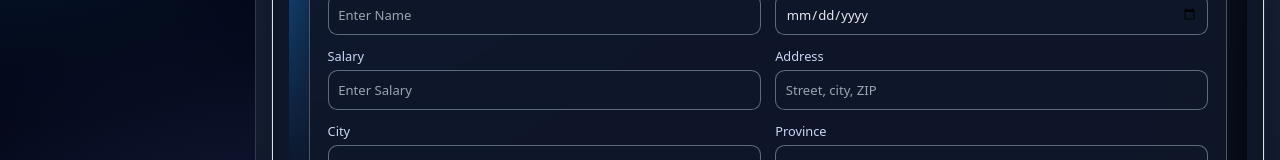
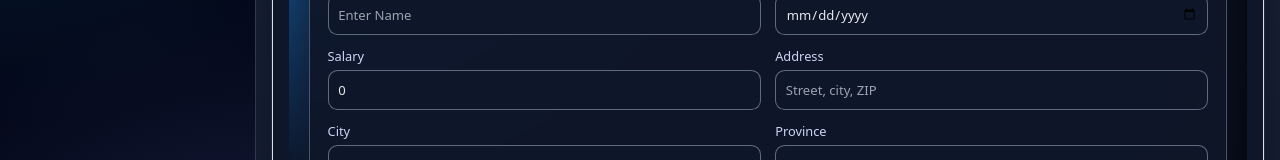
Before and after one commit to vikumkanishka/Store-Tech-Front-End-, an Angular app: page /dashboard/customer in a window 1280 px wide. Shown: the part 336-496 px from the top of the page. Built offline with nearby package versions, Linux system fonts and the light colour scheme; no server answers.

Commit message:
feat: bind customer form fields to customerObj and integrate FormsModule for two-way data binding

```diff
--- a/src/app/page/dashboard/customer/customer.html
+++ b/src/app/page/dashboard/customer/customer.html
@@ -13,45 +13,49 @@
 				<div class="form-grid">
 					<div class="form-field">
 						<label for="customer-id">id</label>
-						<input id="customer-id" type="text" placeholder="Enter ID" />
+						<input id="customer-id" type="text" [(ngModel)]="customerObj.id" placeholder="Enter ID" />
 					</div>
 					<div class="form-field">
 						<label for="customer-Title">Title</label>
-						<input id="customer-Title" type="text" placeholder="Enter Title" />
+						<input id="customer-Title" type="text" [(ngModel)]="customerObj.title" placeholder="Enter Title" />
 					</div>
 					<div class="form-field">
 						<label for="customer-Name">Name</label>
-						<input id="customer-Name" type="text" placeholder="Enter Name" />
+						<input id="customer-Name" type="text" [(ngModel)]="customerObj.name" placeholder="Enter Name" />
 					</div>
                     <div class="form-field">
 						<label for="customer-dob">Date Of Birth</label>
-						<input id="customer-dob" type="date" placeholder="dd-mm-yy" />
+						<input id="customer-dob" type="date" [(ngModel)]="customerObj.dob" placeholder="dd-mm-yy" />
 					</div>
                     <div class="form-field">
 						<label for="customer-Salary">Salary</label>
-						<input id="customer-Salary" type="text" placeholder="Enter Salary" />
+						<input id="customer-Salary" type="text" [(ngModel)]="customerObj.salary" placeholder="Enter Salary" />
 					</div>
 					<div class="form-field">
 						<label for="customer-address">Address</label>
-						<input id="customer-address" type="text" placeholder="Street, city, ZIP" />
+
+                        <input
+                            id="customer-address" [(ngModel)]="customerObj.address"
+                            type="text"
+                            placeholder="Street, city, ZIP" />
 					</div>
                     <div class="form-field">
 						<label for="customer-City">City</label>
-						<input id="customer-City" type="text" placeholder="Enter City" />
+						<input id="customer-City" type="text" [(ngModel)]="customerObj.city" placeholder="Enter City" />
 					</div>
                     <div class="form-field">
 						<label for="customer-Province">Province</label>
-						<input id="customer-Province" type="text" placeholder="Enter Province" />
+						<input id="customer-Province" type="text" [(ngModel)]="customerObj.province" placeholder="Enter Province" />
 					</div>
                     <div class="form-field">
 						<label for="customer-PostalCode">Postal Code</label>
-						<input id="customer-PostalCode" type="text" placeholder="Enter PostalCode" />
+						<input id="customer-PostalCode" type="text" [(ngModel)]="customerObj.postalCode" placeholder="Enter PostalCode" />
 					</div>
 				</div>
 
 				<div class="form-actions">
 					<button type="button" class="btn btn-ghost">Clear</button>
-					<button type="submit" class="btn btn-primary">Save Customer</button>
+                <button type="button" (click)="addCustomer()" class="btn btn-primary">Save Customer</button>
 				</div>
 			</div>
 		</section>
--- a/src/app/page/dashboard/customer/customer.ts
+++ b/src/app/page/dashboard/customer/customer.ts
@@ -3,12 +3,13 @@ import { HttpClient } from '@angular/common/http';
 import { ChangeDetectorRef, Component, OnInit } from '@angular/core';
 import { RouterOutlet } from '@angular/router';
 import { CustomerModel } from '../../../../model/types';
+import { FormsModule } from '@angular/forms';
 
 
 
 @Component({
   selector: 'app-customer',
-  imports: [RouterOutlet, NgForOf],
+  imports: [RouterOutlet, NgForOf, FormsModule],
   templateUrl: './customer.html',
   styleUrl: './customer.css',
 })
@@ -30,4 +31,26 @@ export class Customer implements OnInit {
       this.cdr.detectChanges();
     });
   }
+
+
+  customerObj : CustomerModel = {
+    id: '',
+    title: '',
+    name: '',
+    dob: {},
+    salary: 0,
+    address: '',
+    city: '',
+    province: '',
+    postalCode: ''
+  }
+
+  addCustomer():void{
+    console.log(this.customerObj);
+
+    this.http.post("http://localhost:8080/customer/addCustomer",this.customerObj).subscribe(res=>{
+      console.log(res);
+
+    })
+  }
 }
```
